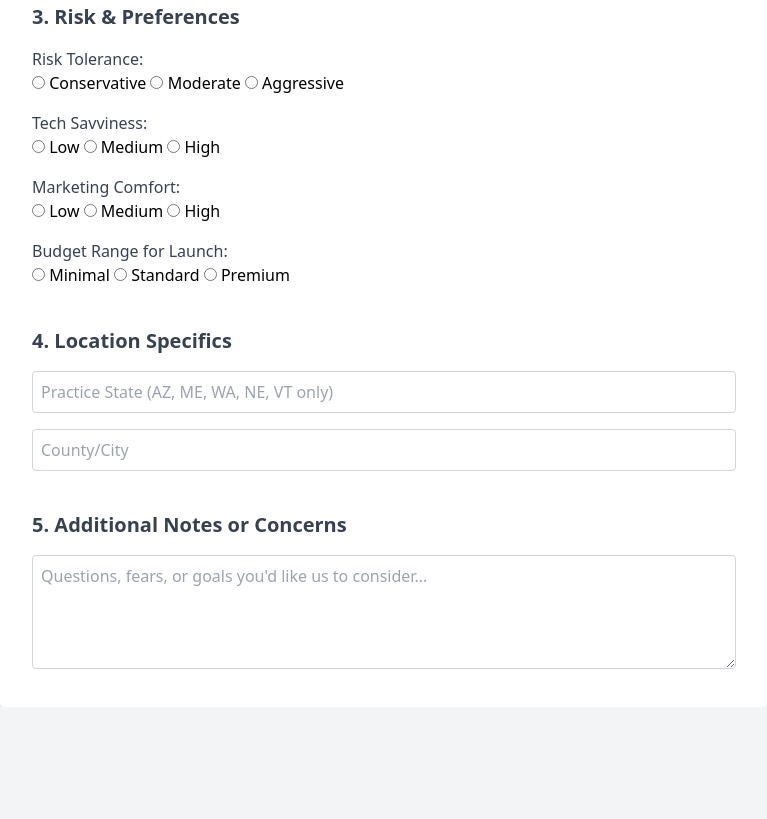
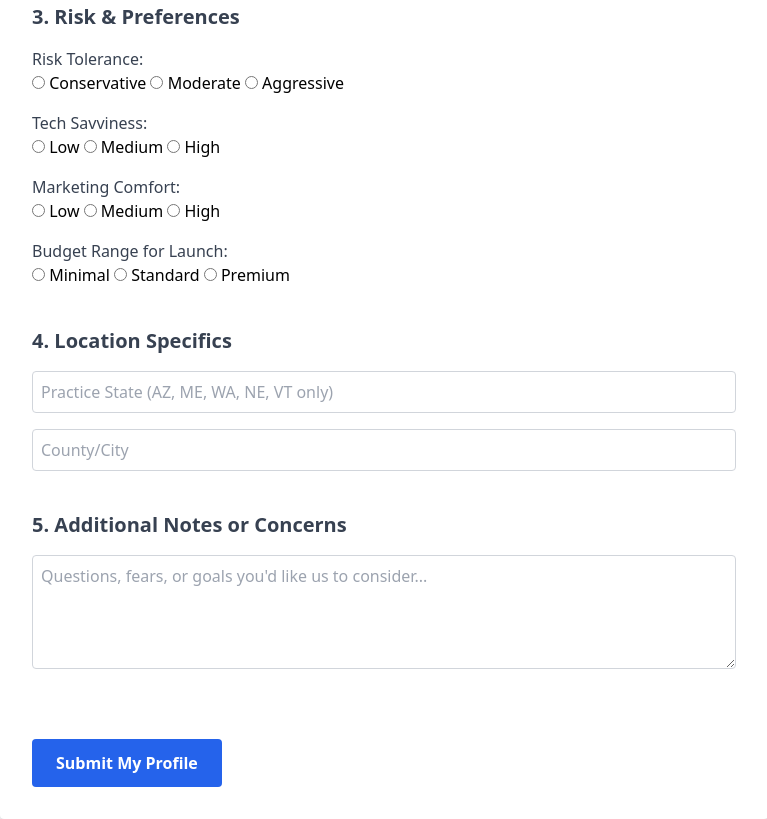
Before and after one commit to powder677/Nomad3, a plain HTML site: page intake.html in a window 1280 px wide. Shown: the part 1331-2150 px from the top of the page, without its empty margins (256-1023 px from the left). Before the commit the page ends 2038 px from the top, so only its background shows below. Drawn offline with nearby package versions, Linux system fonts and the light colour scheme.

Commit message:
Update intake.html

```diff
--- a/intake.html
+++ b/intake.html
@@ -109,4 +109,17 @@
          <!-- Section 5: Notes -->
          <fieldset class="space-y-4">
             <legend class="text-xl font-semibold text-gray-700">5. Additional Notes or Concerns</legend>
-            <textarea name="notes" rows="4" placeholder="Questions, fears, or goals you'd like us to consider..." class="w-full p-2 border border-gray-300 rounded">
+            <textarea name="notes" rows="4" placeholder="Questions, fears, or goals you'd like us to consider..." class="w-full p-2 border border-gray-300 rounded"></textarea>
+      </fieldset>
+
+      <!-- Submit Button -->
+      <div class="pt-6">
+        <button type="submit" class="bg-blue-600 text-white font-bold py-3 px-6 rounded hover:bg-blue-700 transition">
+          Submit My Profile
+        </button>
+      </div>
+
+    </form>
+  </div>
+</body>
+</html>
```
